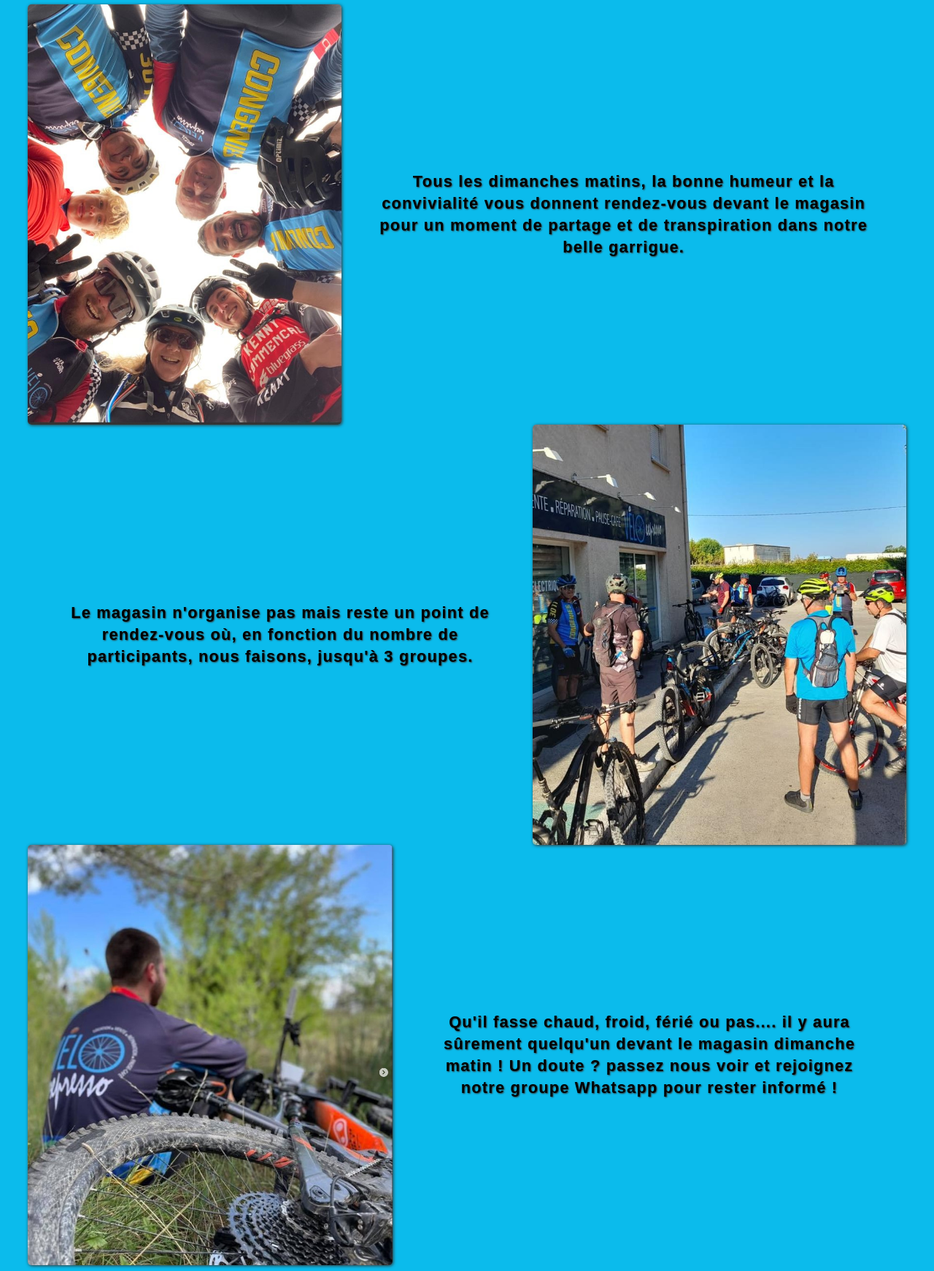
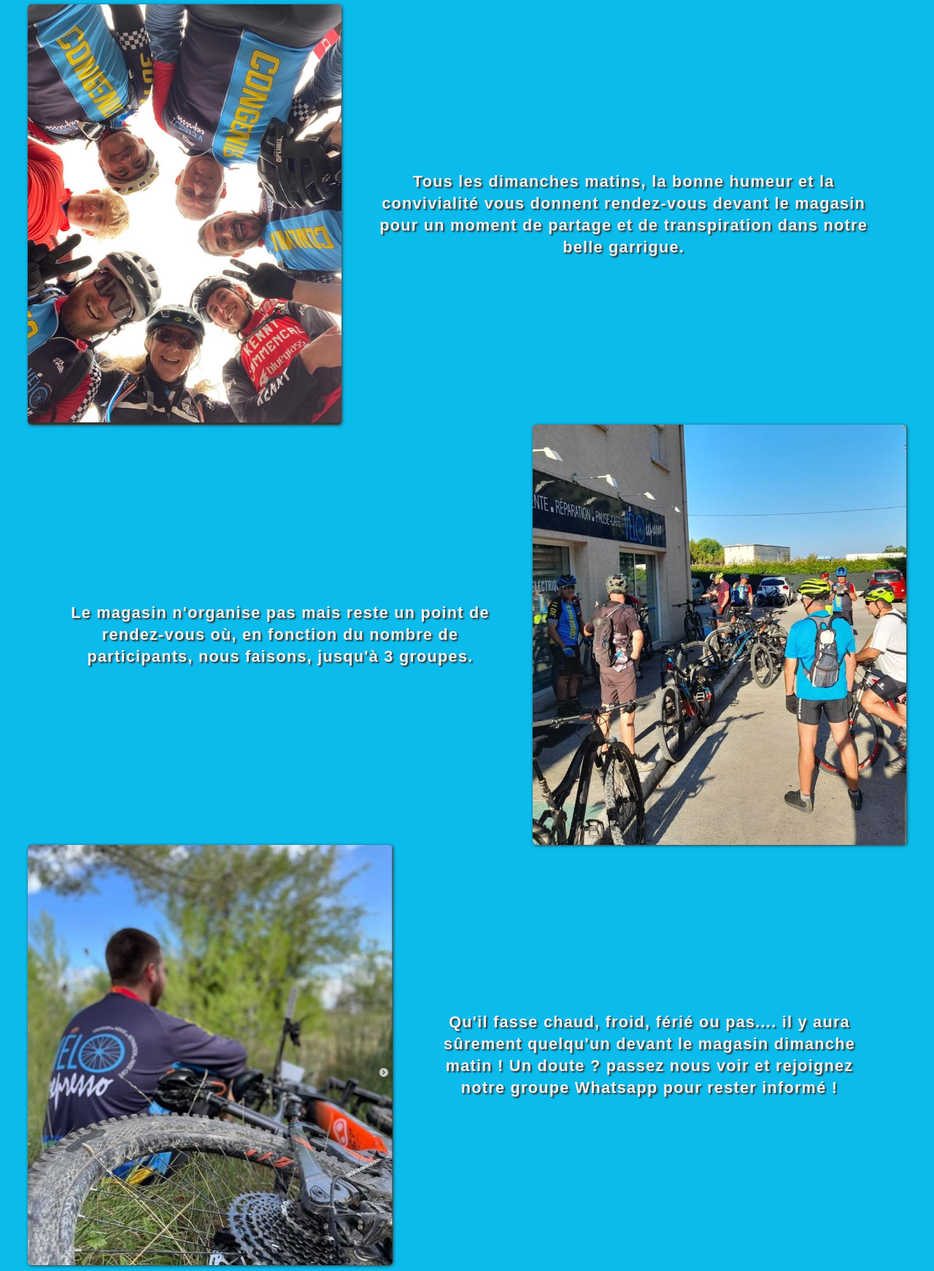
Before and after one commit to ChristopheC-83/velo_expresso_2, a PHP site: template views/pages/visiteur/sorties.view.php in a window 1280 px wide. Shown: the part 304-2046 px from the top of the page at 73% size. Run offline with PHP 8.4, Linux system fonts and the light colour scheme; the template is opened without the code that fills it: most values are stand-ins (such as "Sample title", 1, 10 or a date in 2020); some libraries are stand-ins or nearby versions; some web fonts are replaced.

Commit message:
finition rdv passionnés

```diff
--- a/public/style/pages/_sorties.scss
+++ b/public/style/pages/_sorties.scss
@@ -26,7 +26,8 @@
 .h3Sorties {
   margin: 3vw;
   line-height: 30px;
-  color: black;
+  color: #f1f1f1;
+  text-shadow: 2px 2px 2px #333;
 }
 
 .groupesSorties {
--- a/public/style/style.css
+++ b/public/style/style.css
@@ -1190,7 +1190,8 @@ h3.maps {
 .h3Sorties {
   margin: 3vw;
   line-height: 30px;
-  color: black;
+  color: #f1f1f1;
+  text-shadow: 2px 2px 2px #333;
 }
 
 .groupesSorties {
--- a/views/pages/visiteur/sorties.view.php
+++ b/views/pages/visiteur/sorties.view.php
@@ -20,17 +20,17 @@
     <h2>Les groupes possibles</h2>
     <div class="groupesSorties">
         <div class="groupeSorties">
-            <h3 class="nomGroupe">Les Cosi :</h3><br><br><p>Pour une balade conviviale et découvrir ou redécouvrir nos plus beaux parcours avec comme objectif : le plaisir de rouler ensemble.</p>
+            <h2 class="nomGroupe">Les Cosi :</h2><br><br><p>Pour une balade conviviale et découvrir ou redécouvrir nos plus beaux parcours avec comme objectif : le plaisir de rouler ensemble.<br><br>Groupe accessible à toutes et tous évidemment ! Vous découvrez ? Laissez vous porter par le groupe !</p>
         </div>
 
         <div class="groupeSorties">
 
-            <h3 class="nomGroupe">Les Ristretto :</h3><br><br><p>Un objectif simple => les crampes ! Oui, là on cherche à se rentrer dedans. Le goût de l'effort et du challenge physique. Mais toujours avec le sourire et la convivialité !</p>
+            <h2 class="nomGroupe">Les Ristretto :</h2><br><br><p>Un objectif simple => les crampes ! <br><br>Oui, là on cherche à se rentrer dedans. Le goût de l'effort et du challenge physique. Mais toujours avec le sourire et la convivialité !</p>
         </div>
 
         <div class="groupeSorties">
 
-            <h3 class="nomGroupe">Les Cafés Frappés :</h3><br><br><p> "il est où le camion pour nous monter ? nous, on veut faire des descentes !!!". Bon vous l'avez compris, ici on priorise le débattement, les descentes, les sauts...</p>
+            <h2 class="nomGroupe">Les Cafés Frappés :</h2><br><br><p> "il est où le camion pour nous monter ? nous, on veut faire des descentes !!!".<br><br> Bon vous l'avez compris, ici on priorise le débattement, les descentes, les sauts...</p>
 
         </div>
     </div>
```
Also changed, not shown: 1 other file.
